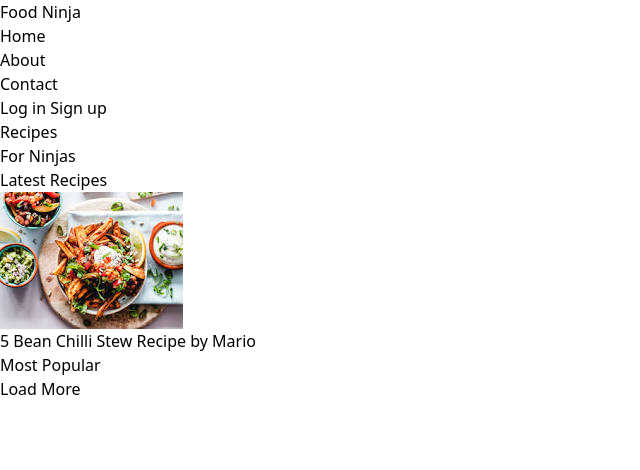
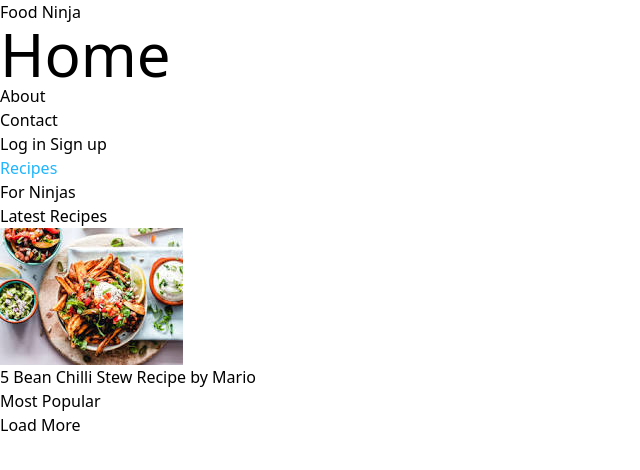
Before and after one commit to edememediong1/tailwind-ninja-food-app, a website: page public/index.html in a window 1280 px wide. Shown: the whole page, without its empty margins (0-640 px from the left). Drawn offline with nearby package versions, Linux system fonts and the light colour scheme; files that its build step writes are made by us from their sources.

Commit message:
Resilience is fun

```diff
--- a/public/index.html
+++ b/public/index.html
@@ -19,7 +19,7 @@
                 <ul>
                     <li>
                         <a href="#">
-                            <span>Home</span>
+                            <span class="text-6xl">Home</span>
                         </a>
                     </li>
                     <li>
@@ -44,7 +44,7 @@
             </div>
 
             <header>
-                <h2>Recipes</h2>
+                <h2 class="text-blue">Recipes</h2>
                 <h3>For Ninjas</h3>
             </header>
 
--- a/tailwind.config.js
+++ b/tailwind.config.js
@@ -1,7 +1,21 @@
 /** @type {import('tailwindcss').Config} */
 module.exports = {
-  content: ["./src/**/*.{html,js,css}"],
+  content: [
+    './public/index.html',
+    './src/**/*.{html,js,css}',
+  ],
   theme: {
+    colors: {
+      'blue': '#1fb6ff',
+      'purple': '#7e5bef',
+      'pink': '#ff49db',
+      'orange': '#ff7849',
+      'green': '#13ce66',
+      'yellow': '#ffc82c',
+      'gray-dark': '#273444',
+      'gray': '#8492a6',
+      'gray-light': '#d3dce6',
+    },
     extend: {},
   },
   plugins: [],
```
Also changed, not shown: package.json (+11 -2 lines), 1 other file.
